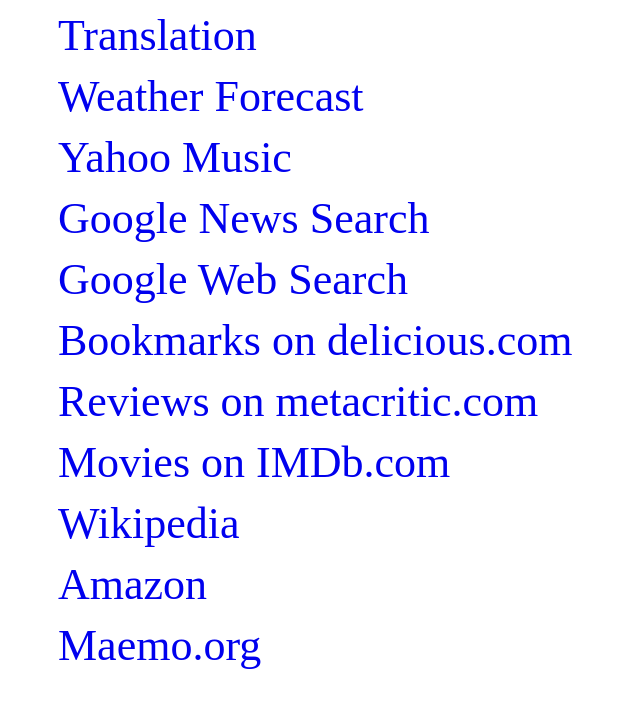
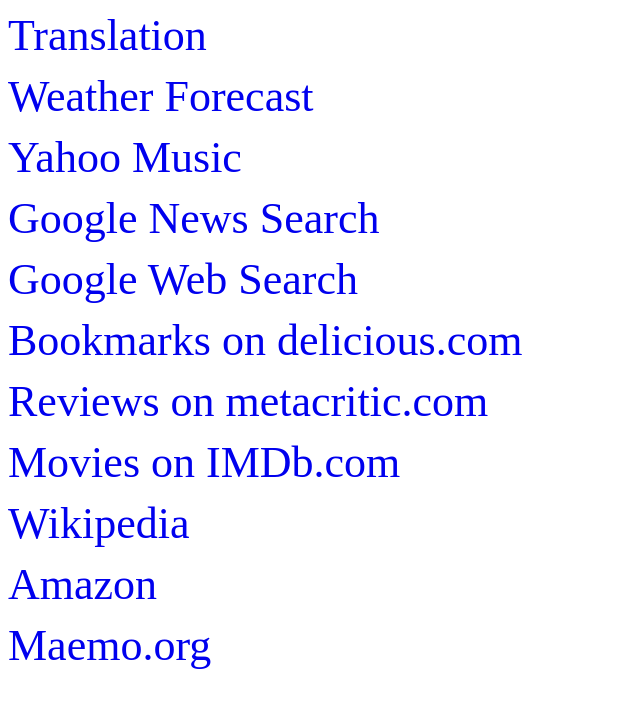
Before and after one commit to mborho/ask-ziggy-web, a plain HTML site: page index.htm in a window 1280 px wide. Shown: the whole page, without its empty margins (0-640 px from the left). Drawn offline with nearby package versions, Linux system fonts and the light colour scheme.

Commit message:
css list margins

```diff
--- a/index.htm
+++ b/index.htm
@@ -11,9 +11,13 @@ body {
 a {
 
 }
+ul {
+    margin:0;
+    padding:0;
+}
 #services li, #service li {
     list-style:none;
-    margin:10px;
+    margin:10px 0;
 }
 #services li a, #service li a, .toolbar a {
     font-size:44px;
```
